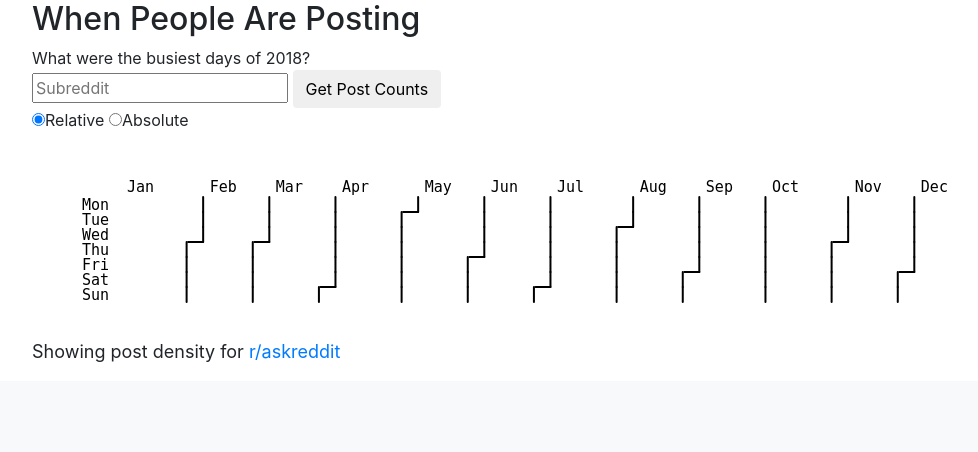
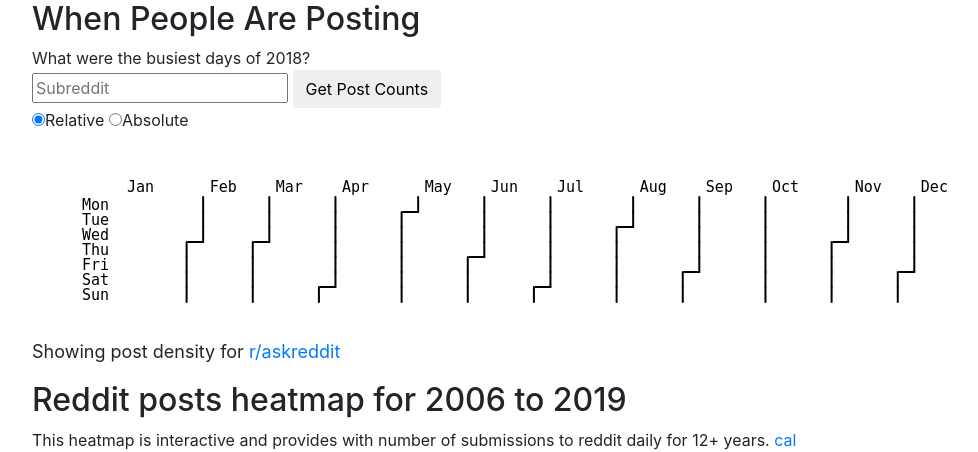
Before and after one commit to hougrammer/capstone, a Flask app: page /posts in a window 1280 px wide. Shown: the part 472-924 px from the top of the page, without its empty margins (53-1031 px from the left). Before the commit the page ends 834 px from the top, so only its background shows below. Run offline with Flask 2, Linux system fonts and the light colour scheme; data that the repository does not hold is empty; parts of the project's set-up code (start-up, migrations or seed data) failed here and were passed over; some libraries are stand-ins or nearby versions.

Commit message:
added calendar

```diff
--- a/website/app/routes.py
+++ b/website/app/routes.py
@@ -134,3 +134,7 @@ def example_parrot():
     caption = {"coco": 'a small bird on a tree branch with a blurry background', "reddit": 'you found a fossil'}
     result = {"image": img_url, "caption": caption}
     return render_template("example_parrot.html", results=result)
+
+@app.route('/cal', methods=['GET'])
+def cal():
+    return render_template("cal.html", results=result)
--- a/website/app/templates/posts.html
+++ b/website/app/templates/posts.html
@@ -21,6 +21,11 @@
 
   <script src="{{ url_for('static', filename = 'post_count_visualization.js') }}"></script>
 
+  <h2>Reddit posts heatmap for 2006 to 2019</h2>
+  This heatmap is interactive and provides with number of submissions to reddit daily for 12+ years.
+
+  <a href="{{ url_for('cal') }}">cal</a>
+
 
   <!-- <h2>Pretty Graphs</h2>
   <img src="https://foundationinc.co/wp-content/uploads/2019/06/Avg-Length-Top-Posts.png" height="400">
```
